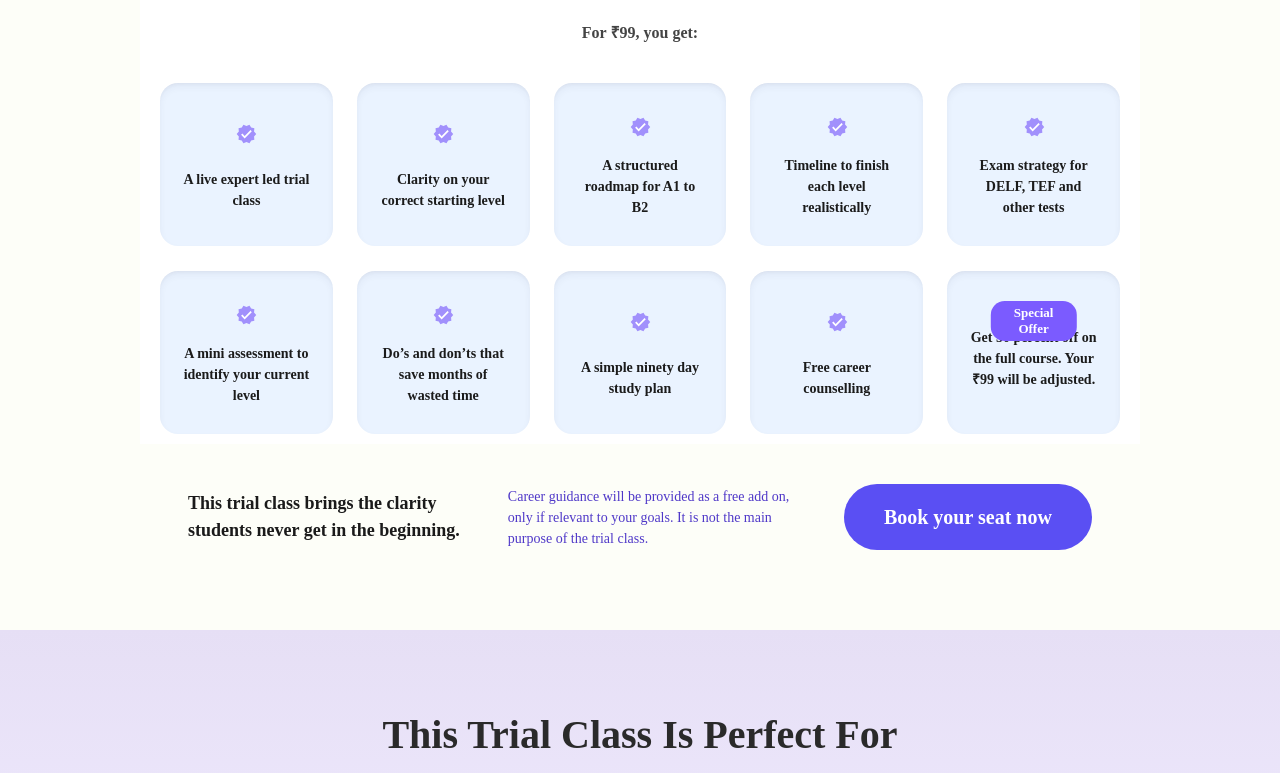
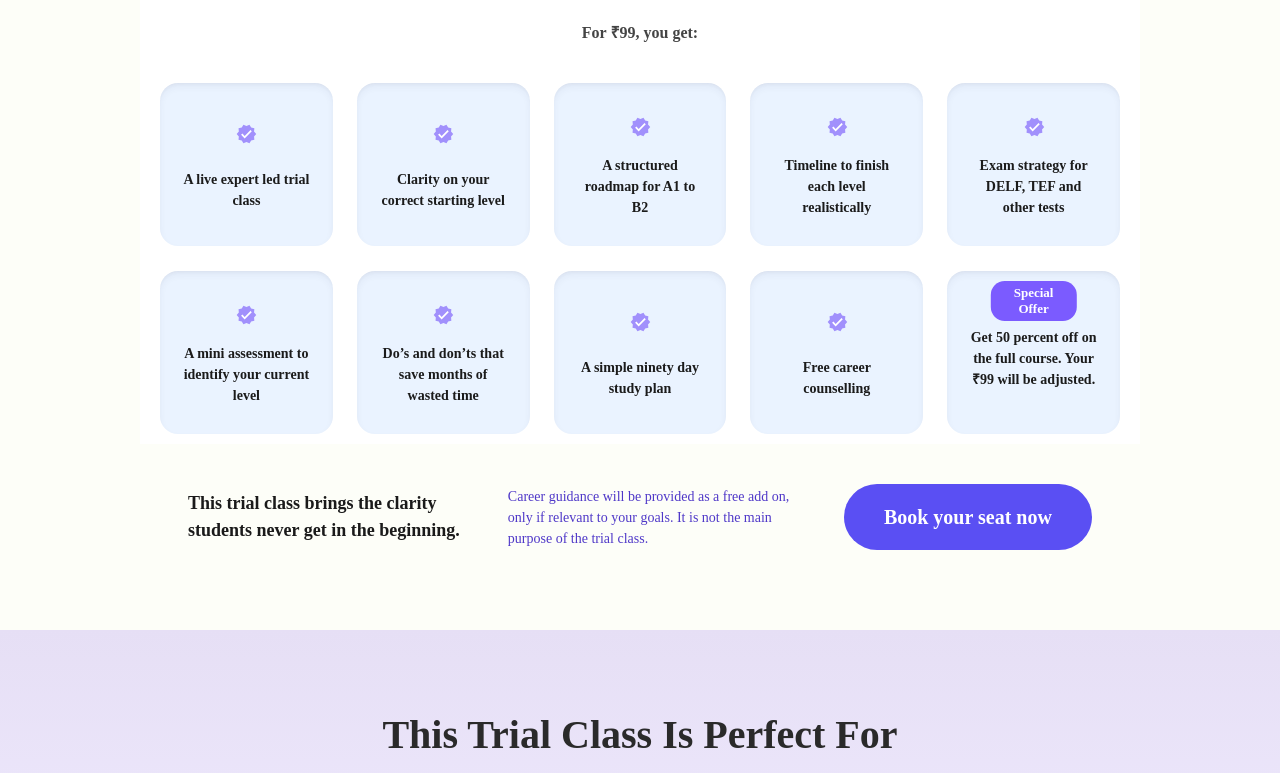
Before and after one commit to createaniket/French-Learning-School, a React (Create React App) app: page / in a window 1280 px wide. Shown: the part 1762-2535 px from the top of the page. Built offline with nearby package versions, Linux system fonts and the light colour scheme; a web font is replaced by a local one.

Commit message:
design error fixed

```diff
--- a/src/components/FeaturesSection.css
+++ b/src/components/FeaturesSection.css
@@ -70,7 +70,7 @@
   padding: 4px 12px;
   border-radius: 14px;
   position: absolute;
-  top: 30px;       /* adjusted position exactly like screenshot */
+  top: 10px;       /* adjusted position exactly like screenshot */
   left: 50%;
   transform: translateX(-50%);
 }
```
